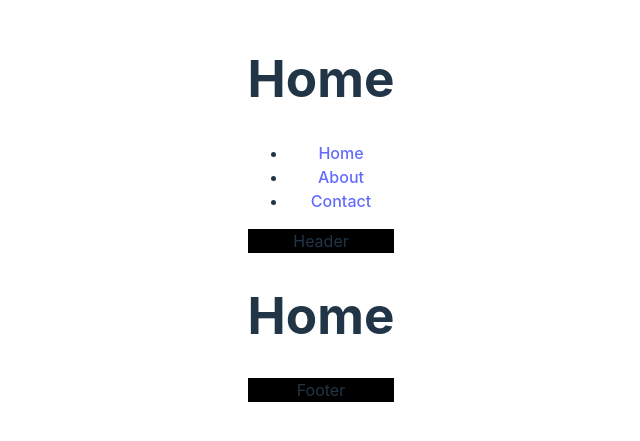
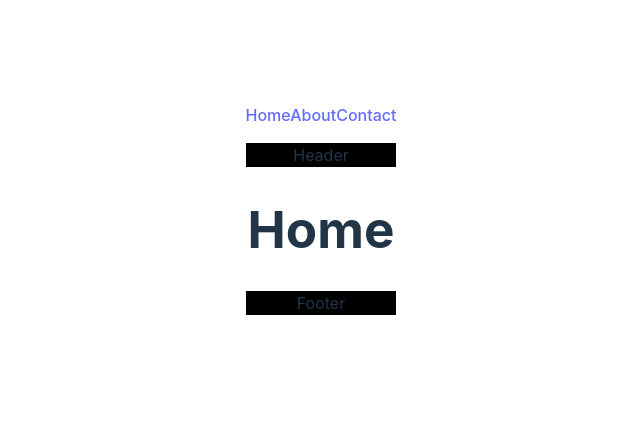
Before and after one commit to magellanrose/React_Portfolio, a React (Vite) app in the folder React-Portfolio/: page / in a window 1280 px wide. Shown: the part 183-624 px from the top of the page, without its empty margins (319-959 px from the left). Built offline with nearby package versions, Linux system fonts and the light colour scheme.

Commit message:
got contact path working

```diff
--- a/React-Portfolio/src/components/Navigation/index.jsx
+++ b/React-Portfolio/src/components/Navigation/index.jsx
@@ -1,41 +1,14 @@
-import { Link, useLocation } from 'react-router-dom'
+import { NavLink, useLocation } from 'react-router-dom'
 import './style.css'
 
 function Navigation() {
-  const currentPage = useLocation().pathname;
 
   return (
-
-      <ul className="nav nav-tabs">
-      <li className="nav-item">
-        <Link
-          to="/"
-
-          className={currentPage === '/' ? 'nav-link active' : 'nav-link'}
-        >
-          Home
-        </Link>
-      </li>
-      <li className="nav-item">
-        <Link
-          to="/About"
-
-          className={currentPage === '/About' ? 'nav-link active' : 'nav-link'}
-        >
-          About
-        </Link>
-      </li>
-      <li className="nav-item">
-        <Link
-          to="/Contact"
-
-          className={currentPage === '/Contact' ? 'nav-link active' : 'nav-link'}
-        >
-          Contact
-        </Link>
-      </li>
-    </ul>
-
+    <>
+    <NavLink to="/">Home</NavLink>
+    <NavLink to="/about">About</NavLink>
+    <NavLink to="/contact">Contact</NavLink>
+    </>
   )
 }
 
--- a/React-Portfolio/src/main.jsx
+++ b/React-Portfolio/src/main.jsx
@@ -2,7 +2,7 @@ import React from 'react'
 import ReactDOM from 'react-dom/client'
 import App from './App.jsx'
 import './index.css'
-import { createBrowserRouter, RouterProvider } from 'react-router-dom';
+import { createBrowserRouter, BrowserRouter } from 'react-router-dom';
 import Home from './pages/Home';
 import About from './pages/About';
 
@@ -30,6 +30,9 @@ const router = createBrowserRouter([
 
 
 ReactDOM.createRoot(document.getElementById('root')).render(
-  <RouterProvider router={router} />
-
+  <React.StrictMode>
+    <BrowserRouter>
+      <App />
+    </BrowserRouter>
+  </React.StrictMode>,
 )
```
